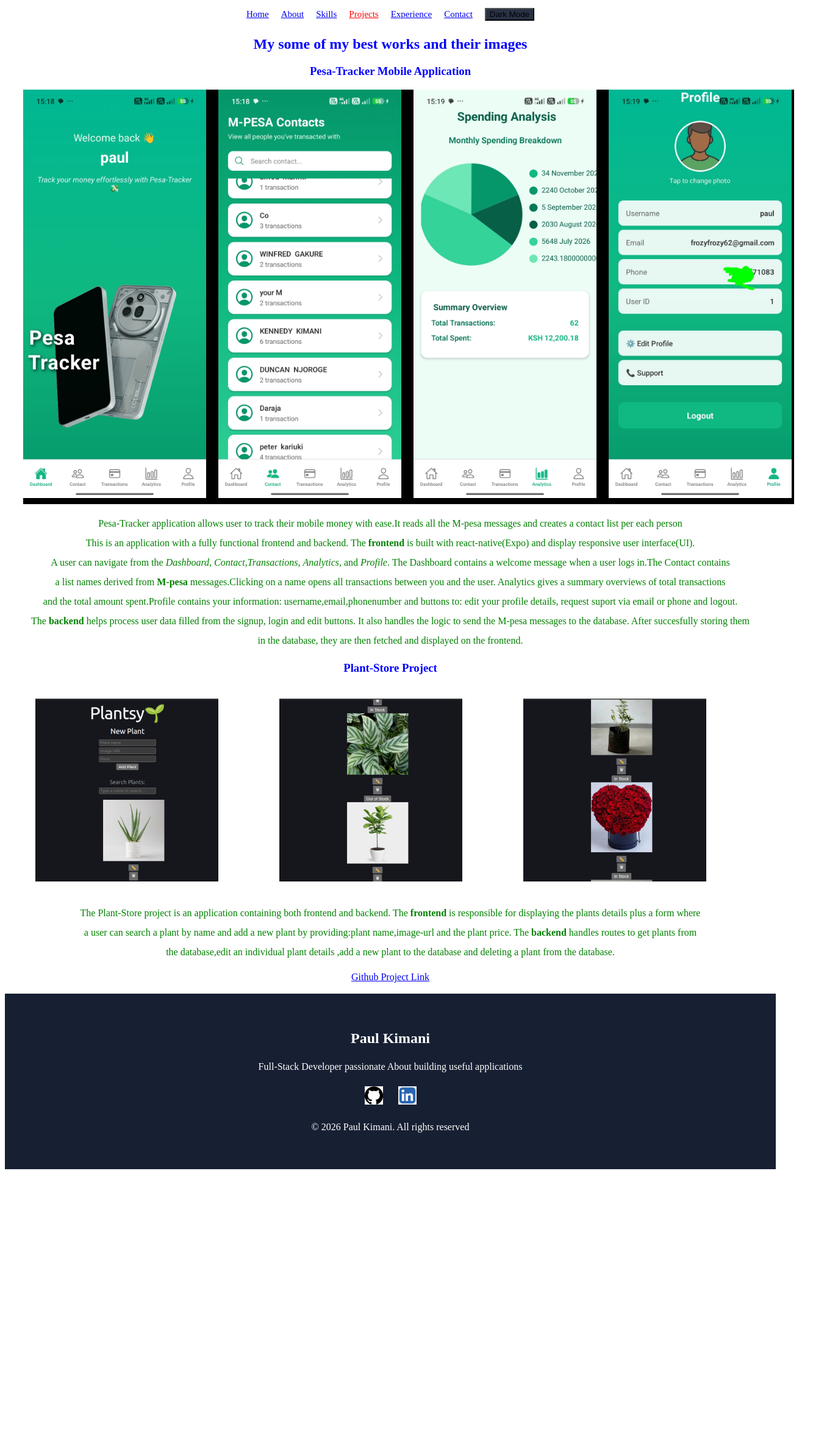
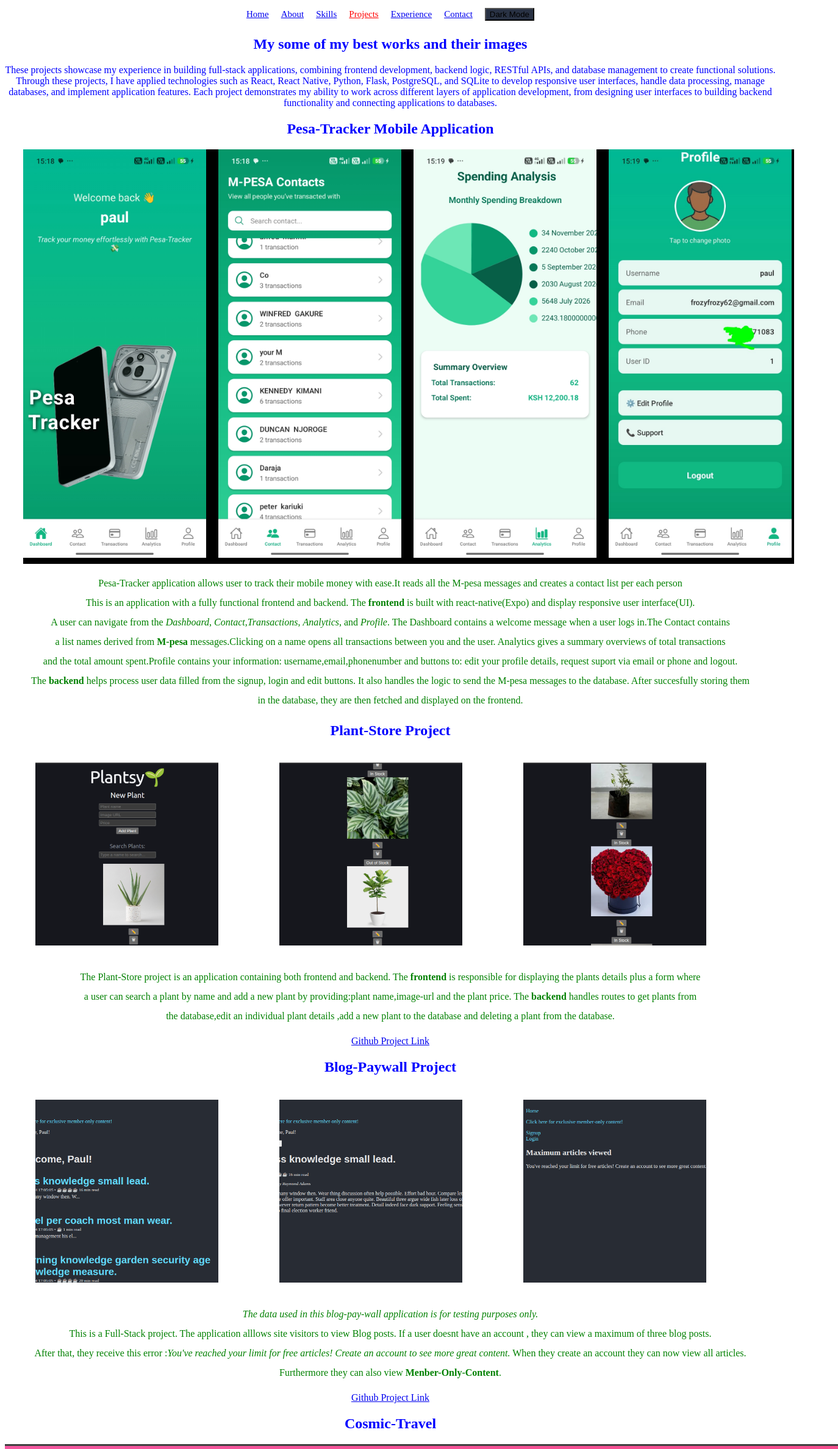
Before and after one commit to kamaukimani/portfolio-website, a React (Vite) app: page /projects in a window 1280 px wide. Shown: the top 2377 px of the page at 61% size, 1374 px wide, since content can reach past the window. Before the commit the page ends 1926 px from the top, so only its background shows below. Built offline with nearby package versions, Linux system fonts and the light colour scheme.

Commit message:
update files with more projects

```diff
--- a/src/components/Projects.jsx
+++ b/src/components/Projects.jsx
@@ -2,10 +2,25 @@ function Projects(){
     return(
         <main className="color">
             <h2>My some of my best works and their images</h2>
+
+                <p className="project-intro">
+                    These projects showcase my experience in building full-stack
+                    applications, combining frontend development, backend logic,
+                    RESTful APIs, and database management to create functional
+                    solutions. Through these projects, I have applied technologies
+                    such as React, React Native, Python, Flask, PostgreSQL, and SQLite
+                    to develop responsive user interfaces, handle data processing,
+                    manage databases, and implement application features. Each project
+                    demonstrates my ability to work across different layers of
+                    application development, from designing user interfaces to
+                    building backend functionality and connecting applications
+                    to databases.
+                </p>
+
             <main className="mainp">
                 <div>
                     <div>
-                        <h3>Pesa-Tracker Mobile Application</h3>
+                        <h2 className="title">Pesa-Tracker Mobile Application</h2>
                         <div className="imageT">
                             <img src="/t1.jpeg" alt="image 1" />
                             <img src="/t2.jpeg" alt="image 1" />
@@ -31,7 +46,7 @@ function Projects(){
                         </p>
                     </div>
                     <div>
-                        <h3>Plant-Store Project</h3>
+                        <h2 className="title">Plant-Store Project</h2>
                         <div className="imagep">
                             <img src="/p1.png" alt="image 1" />
                             <img src="/p2.png" alt="image 1" />
@@ -49,6 +64,49 @@ function Projects(){
                             >Github Project Link
                         </a>
                     </div>
+                    <div>
+                        <h2 className="title">Blog-Paywall Project</h2>
+                        <div className="imagep">
+                            <img src="/b1.png" alt="image 1" />
+                            <img src="/b2.png" alt="image 1" />
+                            <img src="/b3.png" alt="image 1" />
+
+                        </div>
+                        <p className="pImage">
+                            <em className="em">The data used in this blog-pay-wall application is for testing purposes only.</em><br/>
+                           This is a Full-Stack project. The application alllows site visitors to view Blog posts. If a user doesnt have an account
+                           , they can view a maximum of three blog posts.<br/>
+                           After that, they receive this error :<em className="em">You've reached your limit for free articles! Create an account to
+                            see more great content.</em> When they create an account they can now view all articles.<br/>
+                            Furthermore they can also view  <strong>Menber-Only-Content</strong>.
+
+                        </p>
+                        <a href="https://github.com/kamaukimani/blog-pay-wall"
+                            target="_blank" rel="noopener noreferrer"
+                            >Github Project Link
+                        </a>
+                    </div>
+                    <div>
+                        <h2 className="title">Cosmic-Travel</h2>
+                        <div className="imageC">
+                            <img src="/c1.png" alt="image 1" />
+                            <img src="/c2.png" alt="image 1" />
+
+
+                        </div>
+                        <p className="pImage">
+                            Cosmic travel is a demo website built to book scientists on missions to other planets.
+                            When one open the website, they are able to either view the scientist list or add a new
+                            scientist.<br/>  Clicking a sientists name allows you to view their mission planets as well add a
+                            new mission and planet to travel to. <br/> Though simple, it includes all the core full-stack programming
+                            fundamentals: frontend,backend,databases and RESTful Apis.
+
+                        </p>
+                        <a href="https://github.com/kamaukimani/cosmic-travel"
+                            target="_blank" rel="noopener noreferrer"
+                            >Github Project Link
+                        </a>
+                    </div>
                 </div>
             </main>
         </main>
```
